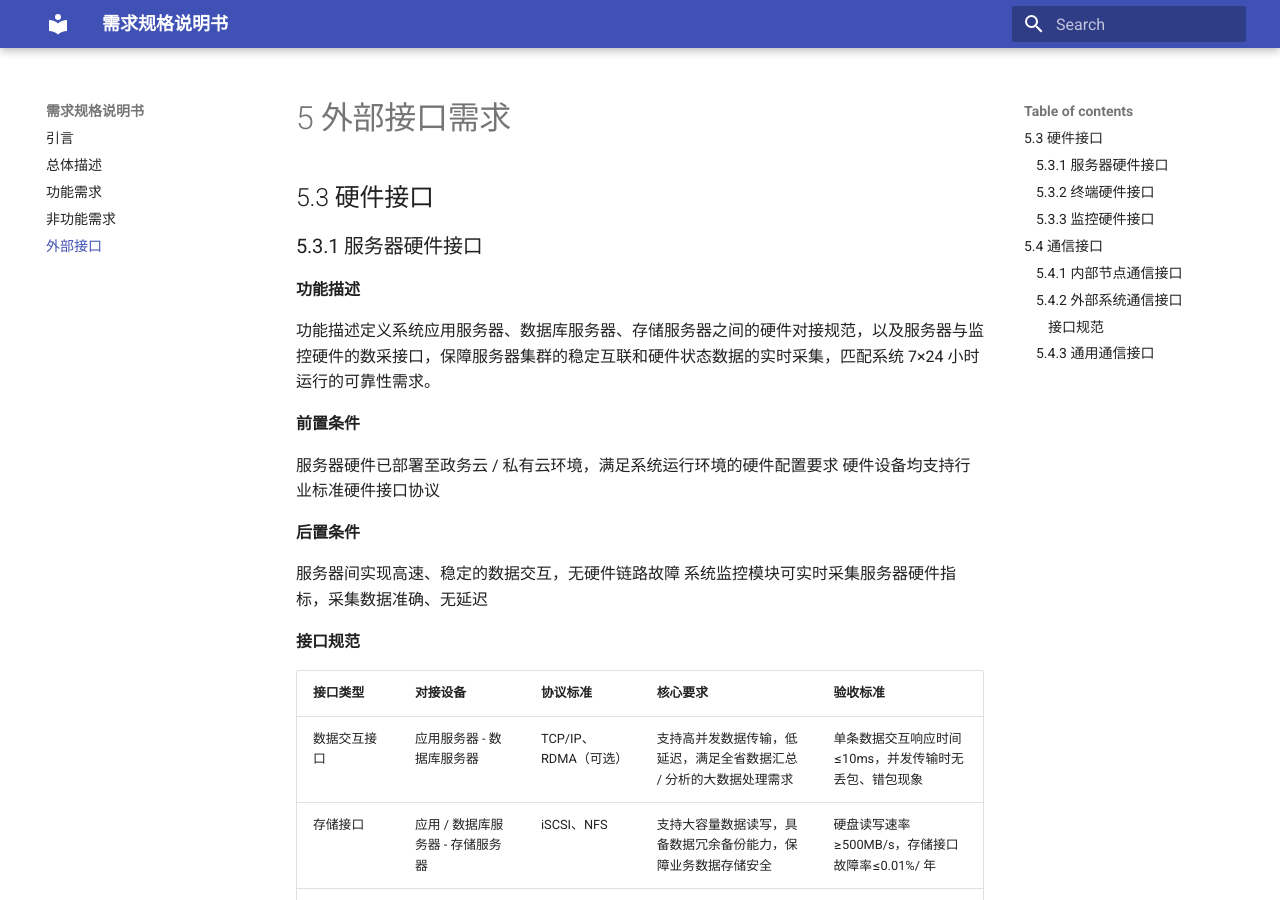
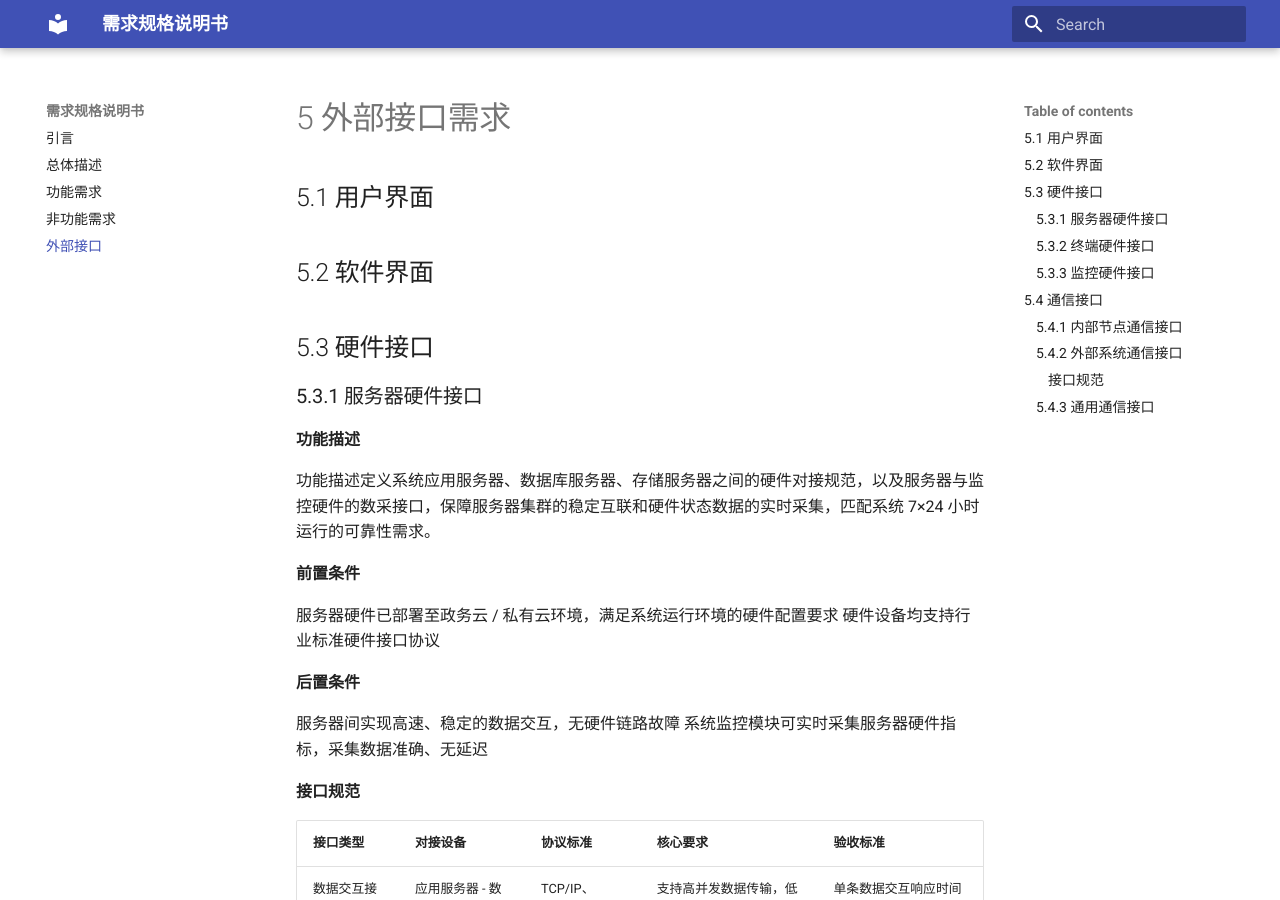
Before and after one commit to g513yb/Enterprise-Data-Collection, an MkDocs documentation site: the page built from docs/srs/interfaces.md, in a window 1280 px wide and 900 px high. Built offline with MkDocs 1.6.1 and Material for MkDocs 9.7.7, drawn with Linux system fonts in a browser that asks for light colours.

Commit message:
Add sections for user and software interfaces

```diff
--- a/docs/srs/interfaces.md
+++ b/docs/srs/interfaces.md
@@ -1,4 +1,8 @@
 # 5 外部接口需求
+
+## 5.1 用户界面
+
+## 5.2 软件界面
 
 ## 5.3 硬件接口
 
```
